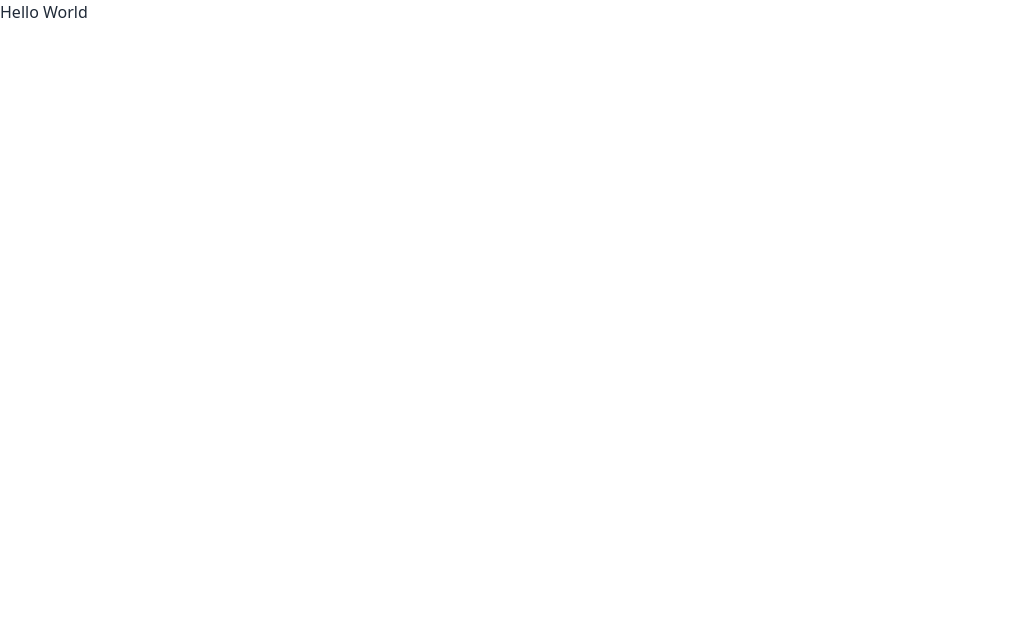
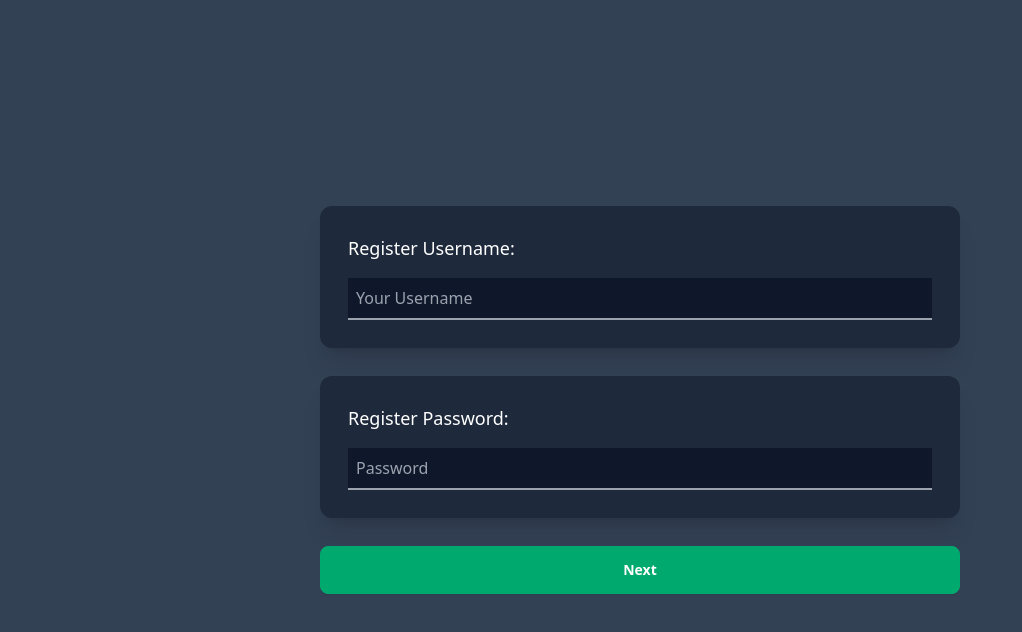
Before and after one commit to JeremyPoliquit/Survey-Form, a React (Vite) app: page / in a window 1280 px wide. Shown: the top 632 px of the page, without its empty margins (0-1022 px from the left). Built offline with nearby package versions, Linux system fonts and the light colour scheme.

Commit message:
Card Input with Next Button

```diff
--- a/src/App.jsx
+++ b/src/App.jsx
@@ -1,11 +1,51 @@
-import React from 'react'
+import React, { useState } from "react";
+import CardInput from "./components/cardInput";
+import NextButton from './components/nextButton'
 
 function App() {
+  const [formData, setFormData] = useState({
+    username: "",
+    password: "",
+  });
+
+  const handleChange = (e) => {
+    const { name, value } = e.target;
+    setFormData((prevState) => ({
+      ...prevState,
+      [name]: value,
+    }));
+  };
+
+  const handleSubmit = (e) => {
+    e.preventDefault();
+    alert(`Form Submitted:`);
+  };
+
   return (
-    <div>
-      <h1>Hello World</h1>
+    <div className="flex flex-col gap-6 justify-center items-center min-h-screen bg-slate-700 text-white">
+      <form onSubmit={handleSubmit} className="flex flex-col gap-7 w-1/2 mx-auto">
+        <CardInput
+          content="Register Username:"
+          description="Your Username"
+          type="text"
+          name="username"
+          value={formData.username}
+          onChange={handleChange}
+        />
+        <CardInput
+          content="Register Password:"
+          description="Password"
+          type="text"
+          name="Your password"
+          value={formData.password}
+          onChange={handleChange}
+        />
+
+        <NextButton />
+
+      </form>
     </div>
-  )
+  );
 }
 
-export default App
+export default App;
--- a/src/components/cardInput.jsx
+++ b/src/components/cardInput.jsx
@@ -1,9 +1,26 @@
-import React from 'react'
+import React from "react";
 
-export default function cardInput() {
+export default function cardInput({
+  content,
+  type,
+  name,
+  value,
+  changeInput,
+  description,
+}) {
   return (
-    <div>
+    <div className="flex flex-col gap-4 shadow-xl px-7 py-7 rounded-xl bg-slate-800 text-white">
+      <div className="text-lg">{content}</div>
 
+      <input
+        placeholder={description}
+        type={type}
+        name={name}
+        value={value}
+        onChange={changeInput}
+        className="focus:outline-none w-full border-gray-400 bg-slate-900 border-b-2 px-2 py-2"
+        required
+      />
     </div>
-  )
+  );
 }
--- /dev/null
+++ b/src/components/nextButton.jsx
@@ -0,0 +1,9 @@
+import React from 'react'
+
+export default function nextButton({name}) {
+  return (
+    <button className='btn btn-success text-white'>
+        Next
+    </button>
+  )
+}
```
